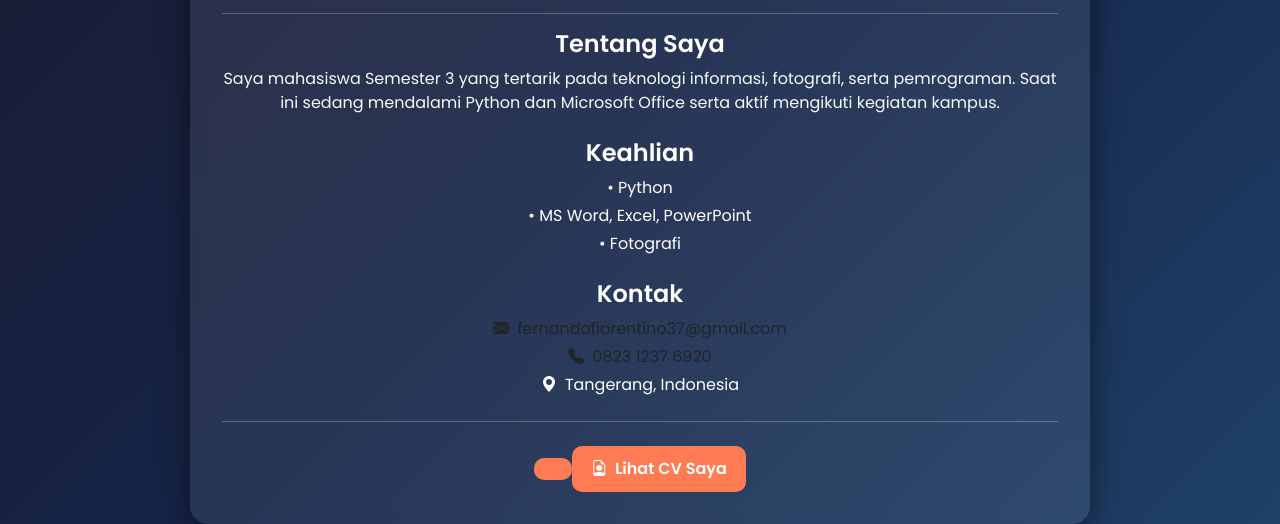
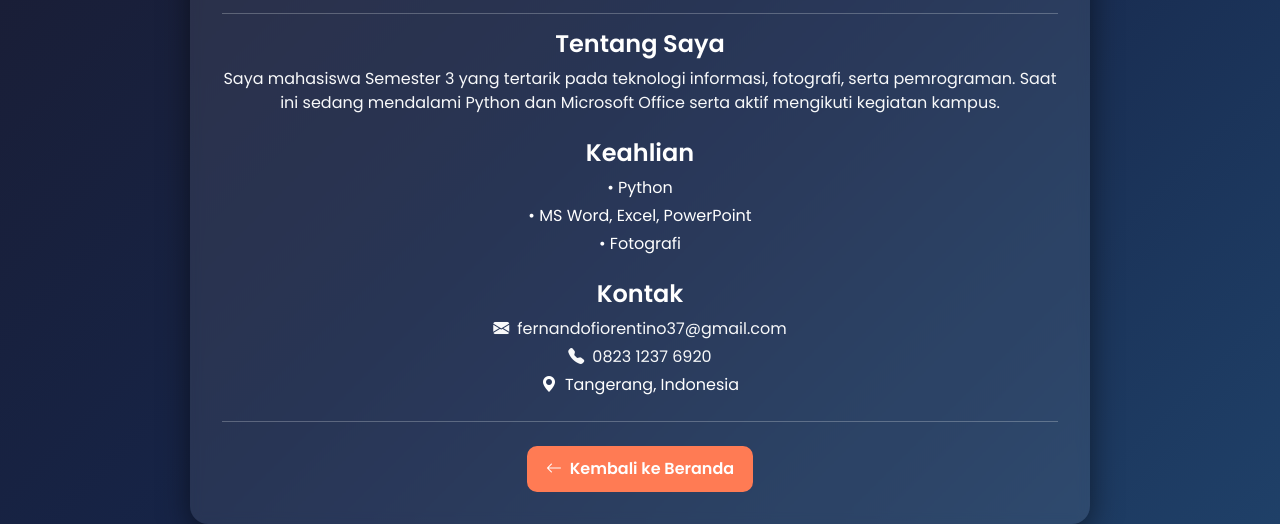
Before and after one commit to fernandofiorentino37/Cv.Fernando, a plain HTML site: page profile.html in a window 1280 px wide. Shown: the part 359-883 px from the top of the page. Drawn offline with nearby package versions, Linux system fonts and the light colour scheme.

Commit message:
Update profile.html

```diff
--- a/profile.html
+++ b/profile.html
@@ -18,7 +18,6 @@
       min-height: 100vh;
       padding-top: 60px;
     }
-
     .profile-card{
       max-width: 900px;
       margin: auto;
@@ -28,7 +27,6 @@
       padding: 2rem;
       box-shadow: 0 8px 30px rgba(0,0,0,0.5);
     }
-
     .photo{
       width: 150px;
       height: 150px;
@@ -36,7 +34,6 @@
       object-fit: cover;
       border: 4px solid #fff;
     }
-
     a.btn-custom{
       background: #ff7b54;
       color: #fff;
@@ -51,19 +48,15 @@
     }
   </style>
 </head>
+
 <body>
-
   <div class="container">
     <div class="profile-card text-center">
-
       <img src="foto.jpeg" class="photo mb-3" alt="Foto Profil">
-
       <h2 class="fw-bold">Fernando Fiorentino</h2>
       <p class="text-light mb-1">Mahasiswa Sistem Informasi • Semester 3</p>
       <p class="text-light mb-3">Universitas Budi Luhur</p>
-
       <hr class="text-light">
-
       <h4 class="fw-semibold">Tentang Saya</h4>
       <p class="text-light">
         Saya mahasiswa Semester 3 yang tertarik pada teknologi informasi, fotografi, serta pemrograman.
@@ -74,34 +67,28 @@
       <p class="mb-1">• Python</p>
       <p class="mb-1">• MS Word, Excel, PowerPoint</p>
       <p class="mb-3">• Fotografi</p>
-
       <h4 class="fw-semibold mt-4">Kontak</h4>
       <p class="mb-1">
-        <a href="mailto:fernandofiorentino37@gmail.com" class="text-decoration-none text-dark">
-            <i class="bi bi-envelope-fill me-2"></i>fernandofiorentino37@gmail.com
+        <a href="mailto:fernandofiorentino37@gmail.com" class="text-decoration-none text-light">
+          <i class="bi bi-envelope-fill me-2"></i>fernandofiorentino37@gmail.com
         </a>
-        </p>
 
-        <p class="mb-1">
-        <a href="https://wa.me/6282312376920" class="text-decoration-none text-dark">
-            <i class="bi bi-telephone-fill me-2"></i>0823 1237 6920
+      </p>
+      <p class="mb-1">
+        <a href="https://wa.me/6282312376920" class="text-decoration-none text-light">
+          <i class="bi bi-telephone-fill me-2"></i>0823 1237 6920
         </a>
-        </p>
-
+      </p>
       <p class="mb-3"><i class="bi bi-geo-alt-fill me-2"></i>Tangerang, Indonesia</p>
-
       <hr class="text-light mt-4">
 
+      <!-- Tombol kembali ke Index -->
       <a href="index.html" class="btn btn-custom mt-2">
-       <a href="cv.html" class="btn btn-custom mt-2">
-  <i class="bi bi-file-earmark-person me-1"></i> Lihat CV Saya
-</a>
-
-
+        <i class="bi bi-arrow-left me-1"></i> Kembali ke Beranda
+      </a>
     </div>
   </div>
 
   <script src="https://cdn.jsdelivr.net/npm/bootstrap@5.3.2/dist/js/bootstrap.bundle.min.js"></script>
 </body>
-
 </html>
```
